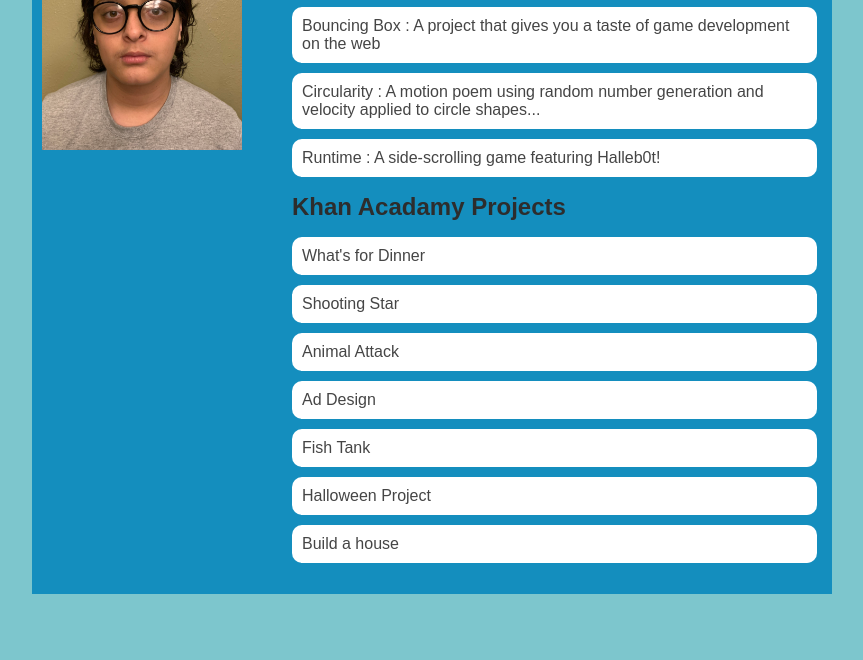
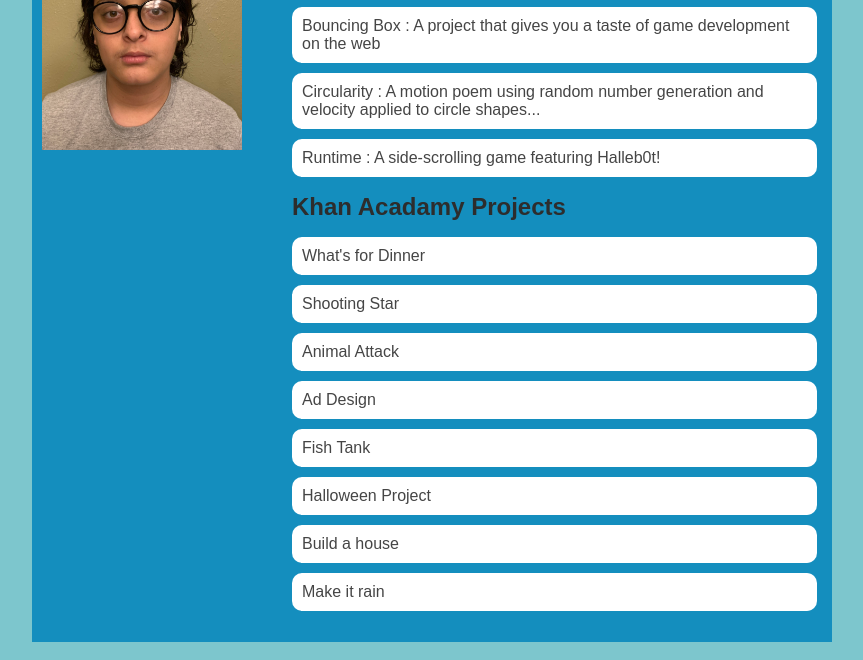
Before and after one commit to yasseenmukhtar/yasseenmukhtar.github.io, a plain HTML site: page portfolio.html in a window 1280 px wide. Shown: the part 215-875 px from the top of the page, without its empty margins (208-1071 px from the left). Before the commit the page ends 827 px from the top, so only its background shows below. Drawn offline with Linux system fonts and the light colour scheme.

Commit message:
describe your changes

```diff
--- a/portfolio.html
+++ b/portfolio.html
@@ -58,6 +58,7 @@
                         <li><a href = "https://www.khanacademy.org/computer-programming/spin-off-of-project-fish-tank/4863504982786048">Fish Tank</a></li>
                         <li><a href = "https://www.khanacademy.org/computer-programming/new-program/5743287625105408">Halloween Project</a></li>
                         <li><a href = "https://www.khanacademy.org/computer-programming/spin-off-of-project-build-a-house/4843268199858176">Build a house</a></li>
+                        <li><a href = "https://www.khanacademy.org/computer-programming/spin-off-of-project-make-it-rain/6270981242535936">Make it rain</a></li>
                     </ul>
                     </ul>
 
```
